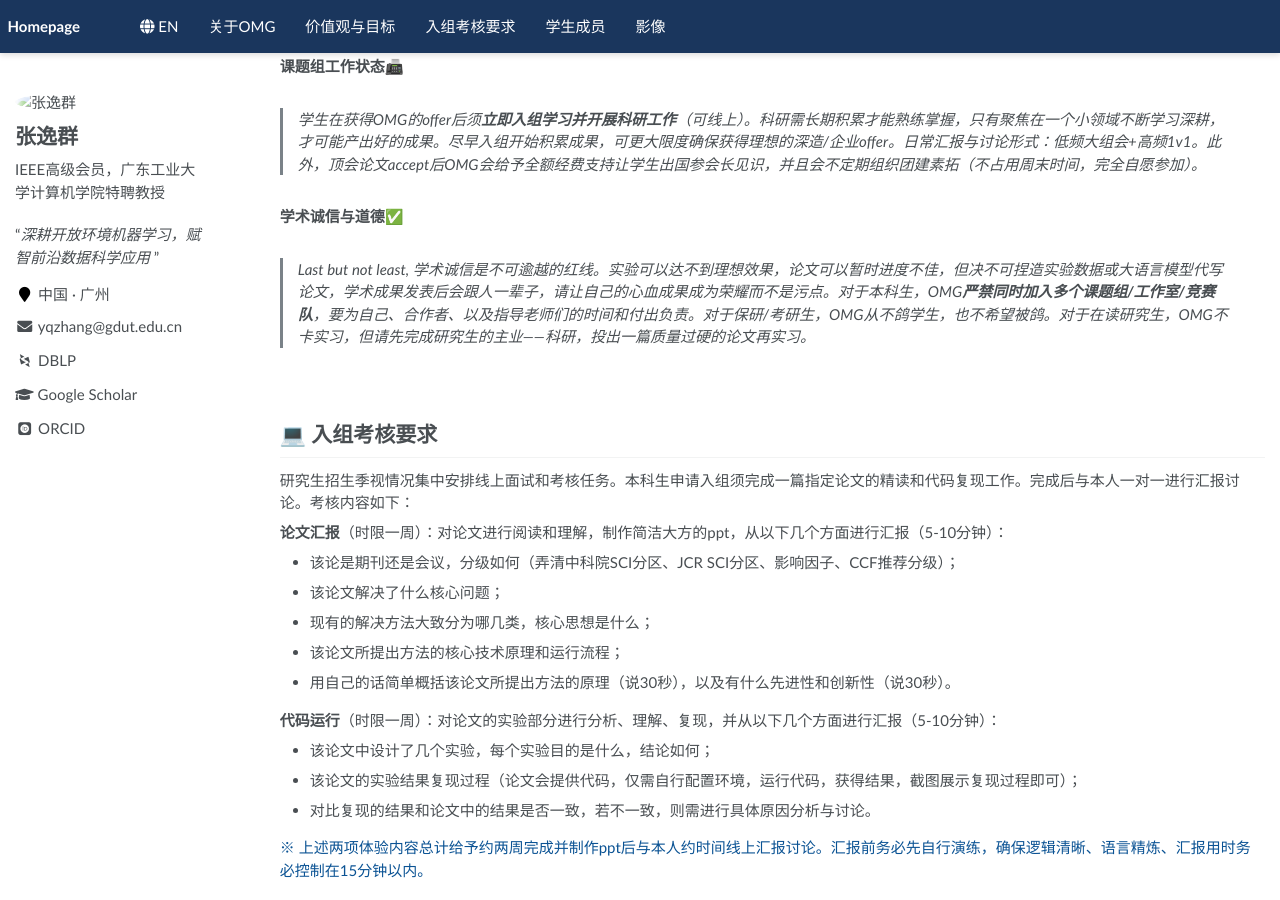
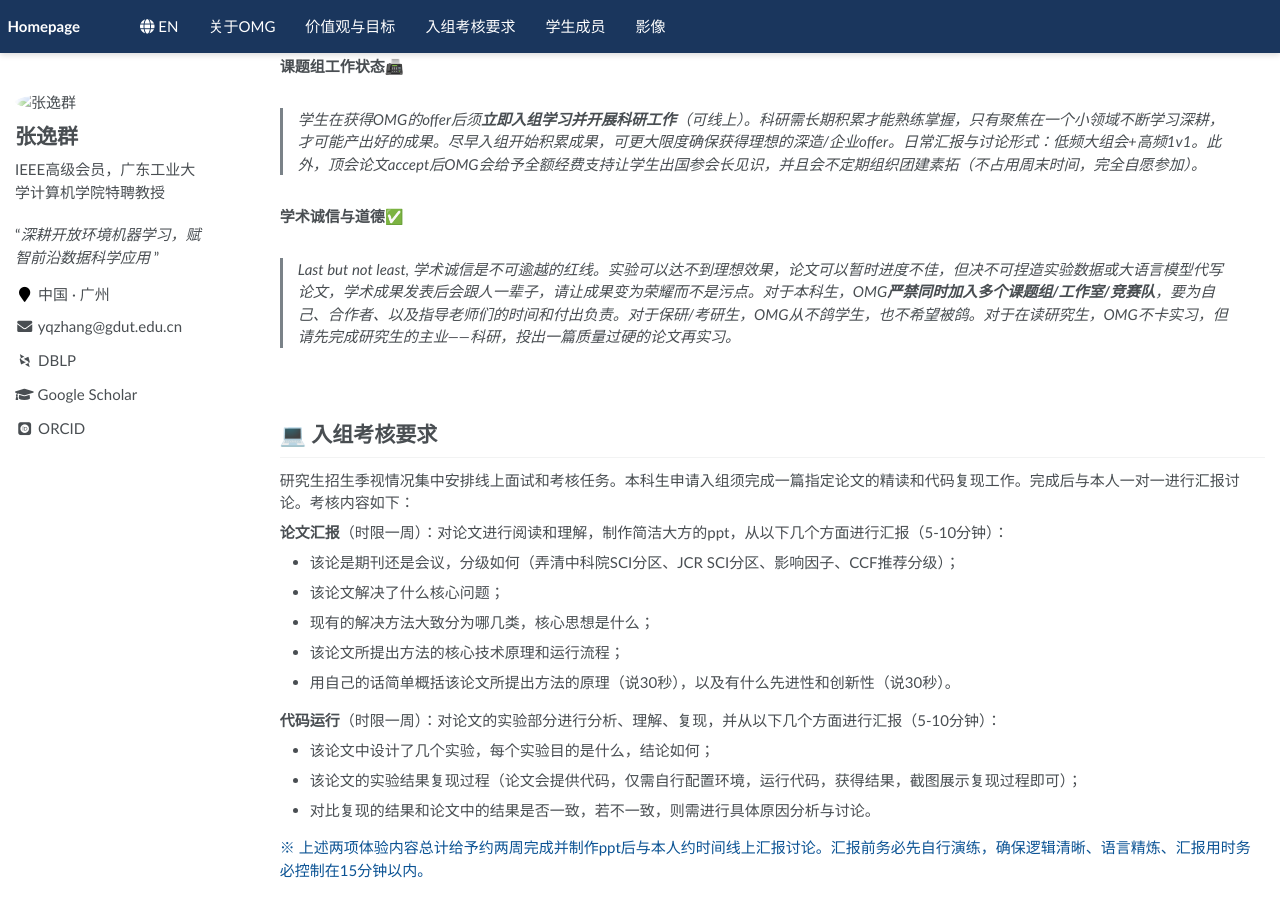
Before and after one commit to yqzhang-Zz/zh-OMG, a Jekyll site: the page built from _pages/about.md, in a window 1280 px wide and 900 px high, scrolled down 1191 px. Built offline with Jekyll 4.4.1, drawn with Linux system fonts in a browser that asks for light colours; some web fonts are replaced.

Commit message:
Update about.md

```diff
--- a/_pages/about.md
+++ b/_pages/about.md
@@ -62,7 +62,7 @@ OMG具体研究方向可参考本人主页所列论文和科研课题。组内**
 
 **学术诚信与道德**✅
 
-> Last but not least, 学术诚信是不可逾越的红线。实验可以达不到理想效果，论文可以暂时进度不佳，但决不可捏造实验数据或大语言模型代写论文，学术成果发表后会跟人一辈子，请让自己的心血成果成为荣耀而不是污点。对于本科生，OMG**严禁同时加入多个课题组/工作室/竞赛队**，要为自己、合作者、以及指导老师们的时间和付出负责。对于保研/考研生，OMG从不鸽学生，也不希望被鸽。对于在读研究生，OMG不卡实习，但请先完成研究生的主业——科研，投出一篇质量过硬的论文再实习。
+> Last but not least, 学术诚信是不可逾越的红线。实验可以达不到理想效果，论文可以暂时进度不佳，但决不可捏造实验数据或大语言模型代写论文，学术成果发表后会跟人一辈子，请让成果变为荣耀而不是污点。对于本科生，OMG**严禁同时加入多个课题组/工作室/竞赛队**，要为自己、合作者、以及指导老师们的时间和付出负责。对于保研/考研生，OMG从不鸽学生，也不希望被鸽。对于在读研究生，OMG不卡实习，但请先完成研究生的主业——科研，投出一篇质量过硬的论文再实习。
 >
 
 <span class='anchor' id='entry-requirements'></span>
```
